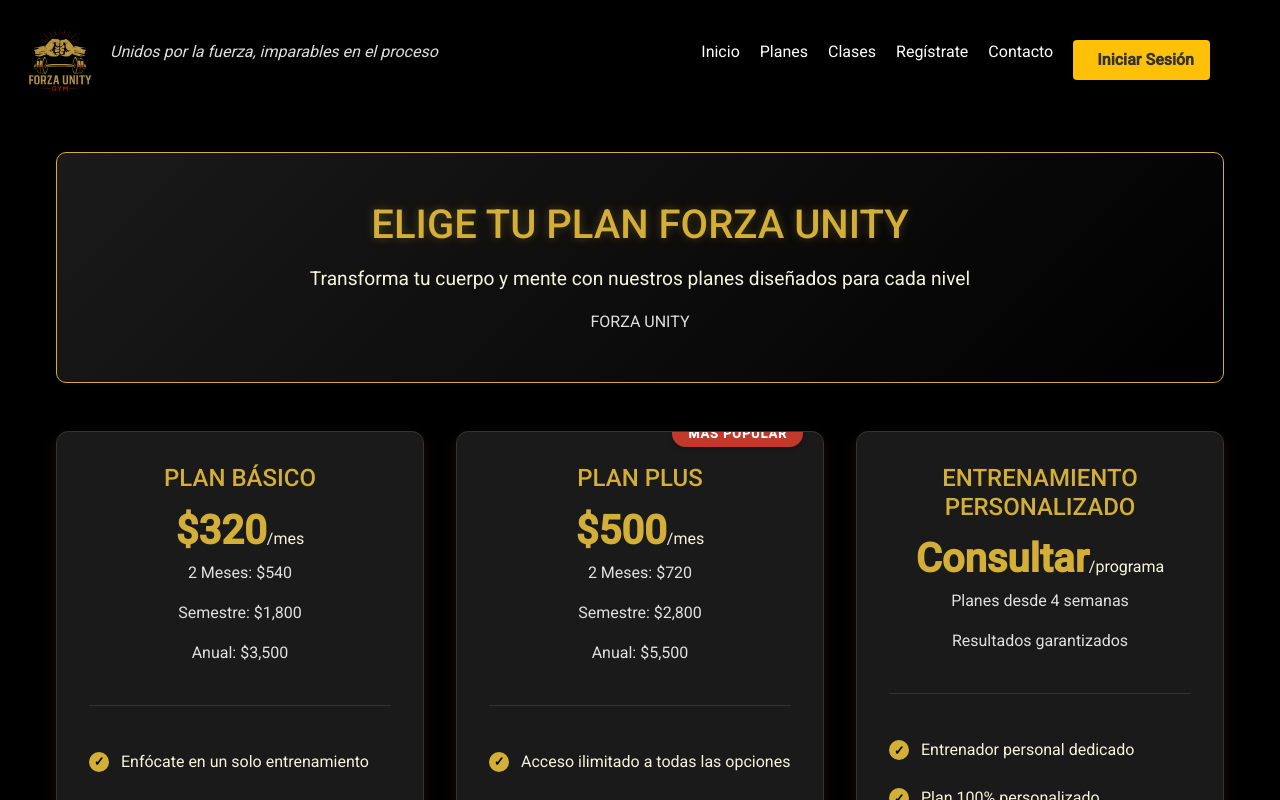
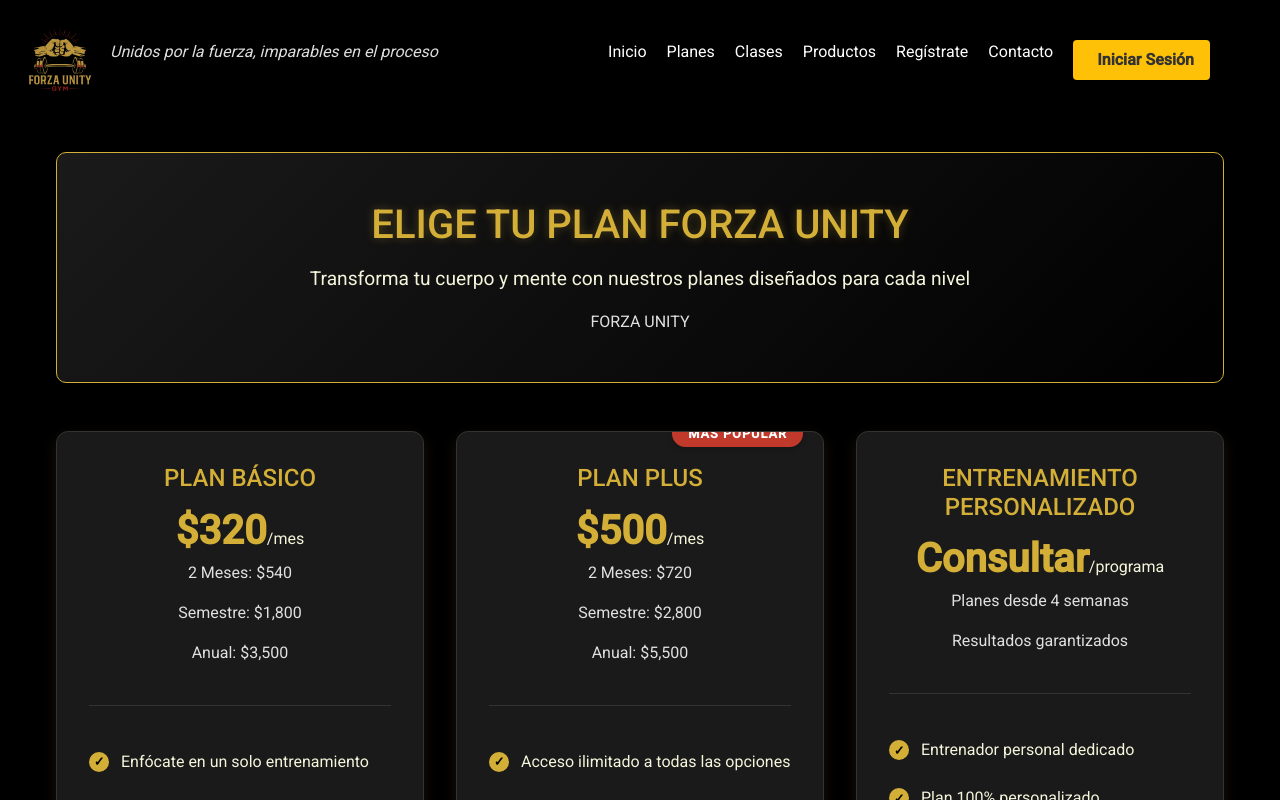
Before and after one commit to Huguiti080/gimnasio-app, an Angular app: page /Planes in a window 1280 px wide. Built offline with nearby package versions, Linux system fonts and the light colour scheme.

Commit message:
Video con pipe seguro
Se cambio la ruta del video

```diff
--- a/src/app/app.routes.ts
+++ b/src/app/app.routes.ts
@@ -17,7 +17,7 @@
   { path: 'Planes', component: PlanesComponent },
   { path: 'clases', component: ClasesComponent },
   { path: 'servicios', component: ServiciosComponent },
-  { path: 'productos', loadComponent: () => import('./pages/productos/productos.component').then(m => m.ProductosComponent) },
+  { path: 'productos', component: ProductosComponent },
   { path: 'contacto', component: ContactoComponent },
   { path: 'login', component: LoginComponent },
   { path: 'registro', component: RegistroComponent },
--- a/src/app/components/navbar/navbar.component.html
+++ b/src/app/components/navbar/navbar.component.html
@@ -4,6 +4,7 @@
     <li><a (click)="navigateTo('inicio')" [class.active]="isActive('inicio')">Inicio</a></li>
     <li><a (click)="navigateTo('Planes')" [class.active]="isActive('planes')">Planes</a></li>
     <li><a (click)="navigateTo('clases')" [class.active]="isActive('clases')">Clases</a></li>
+    <li><a (click)="navigateTo('productos')" [class.active]="isActive('productos')">Productos</a></li>
     <li><a (click)="navigateTo('servicios')" [class.active]="isActive('servicios')">Regístrate</a></li>
     <li><a (click)="navigateTo('contacto')" [class.active]="isActive('contacto')">Contacto</a></li>
 
--- a/src/app/pages/planes/planes.component.html
+++ b/src/app/pages/planes/planes.component.html
@@ -121,7 +121,7 @@
   <iframe
     width="100%"
     height="315"
-    [src]="'https://www.youtube.com/embed/' + videoId | domseguro"
+    [src]="'https://www.youtube.com/embed/'+ videoId | domseguro"
     frameborder="0"
     allow="accelerometer; autoplay; encrypted-media; gyroscope; picture-in-picture"
     allowfullscreen>
--- a/src/app/pages/planes/planes.component.ts
+++ b/src/app/pages/planes/planes.component.ts
@@ -11,7 +11,7 @@
 })
 export class PlanesComponent {
 
-  videoId: string = 'p9PRsicnH4HqyT7T';
+  videoId: string = 'tUykoP30Gb0';
 
   faqs = [
     {
```
